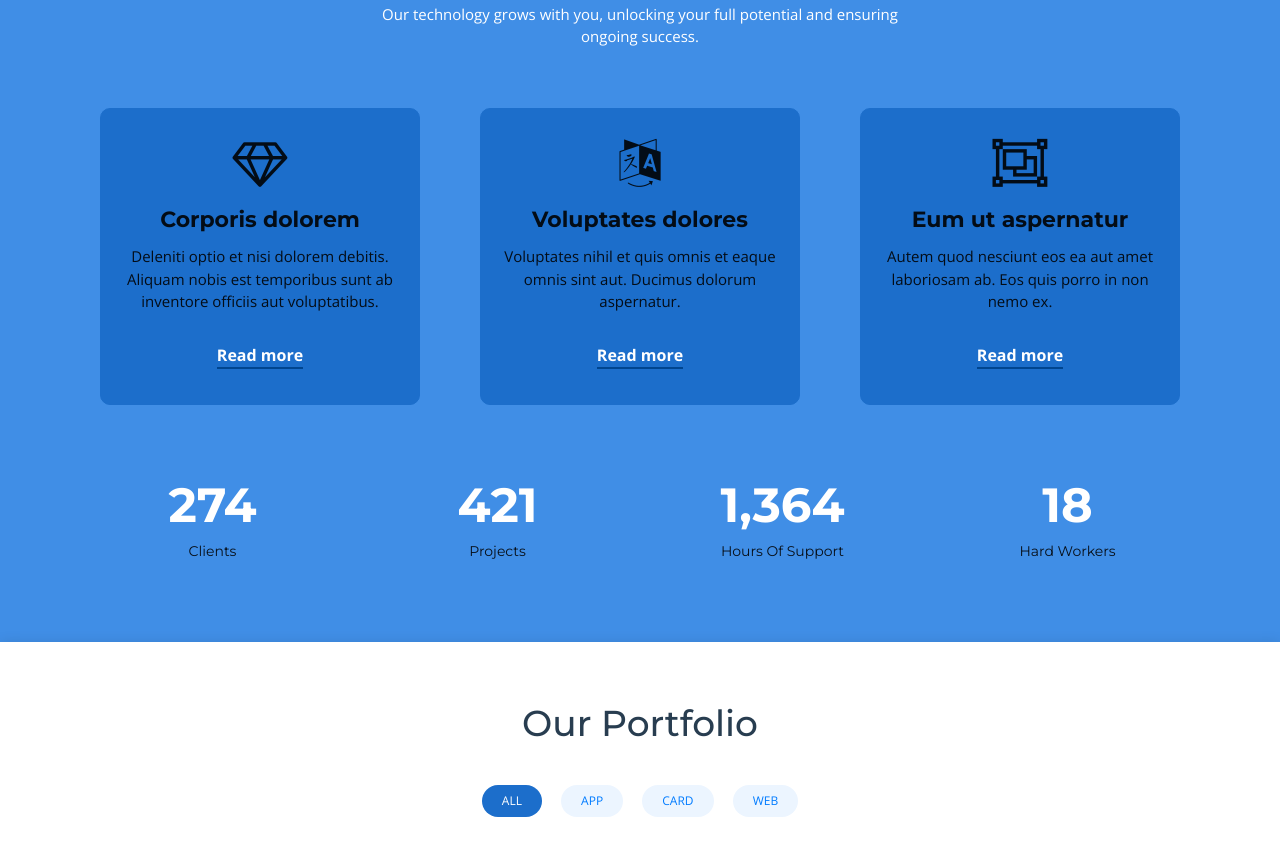
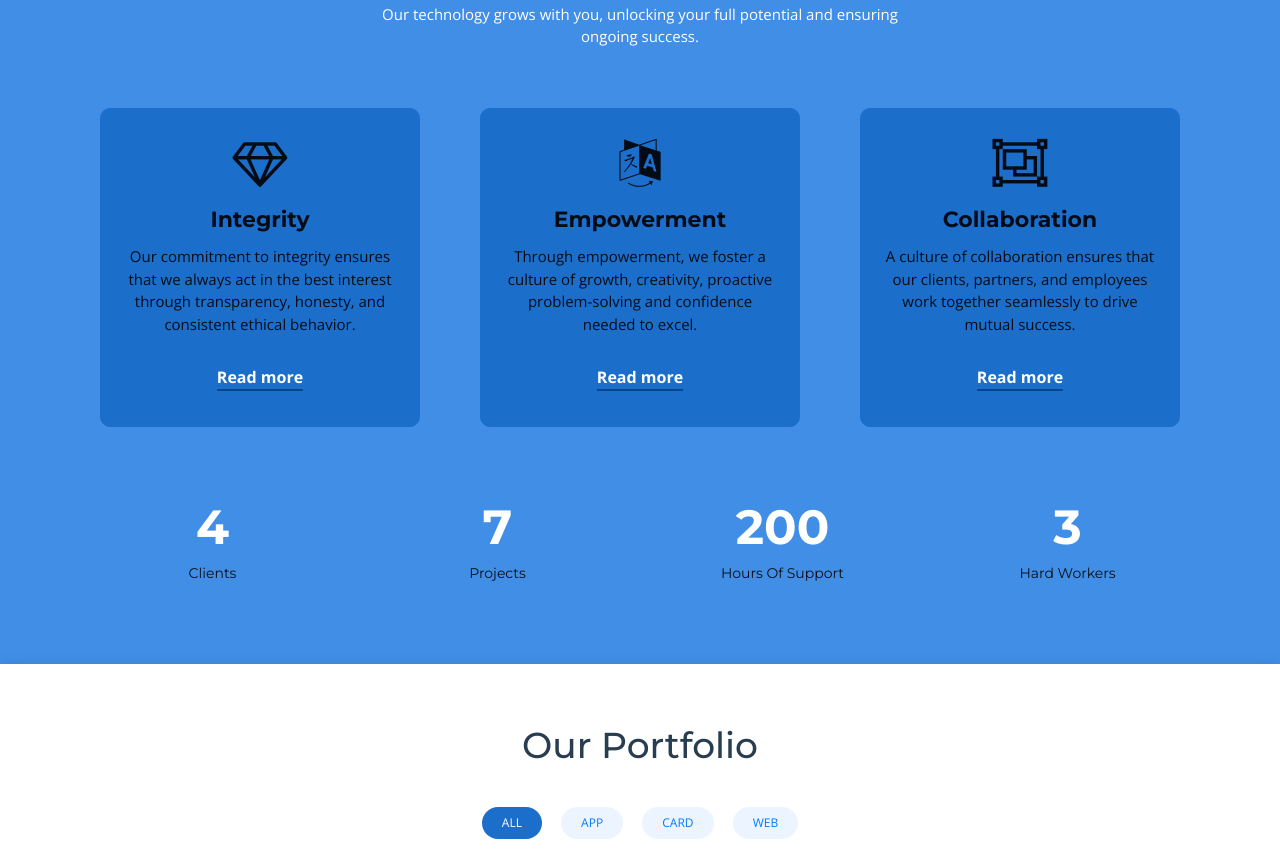
Before and after one commit to zenjutahi/zenjy_inc, a plain HTML site: page index.html in a window 1280 px wide. Shown: the part 3355-4209 px from the top of the page. Drawn offline with nearby package versions, Linux system fonts and the light colour scheme; files whose address does not match are found by name.

Commit message:
Content update - nakama nitech services

```diff
--- a/index.html
+++ b/index.html
@@ -242,8 +242,9 @@
             <div class="card wow bounceInUp">
                 <i class="fa fa-diamond"></i>
               <div class="card-body">
-                <h5 class="card-title">Corporis dolorem</h5>
-                <p class="card-text">Deleniti optio et nisi dolorem debitis. Aliquam nobis est temporibus sunt ab inventore officiis aut voluptatibus.</p>
+                <h5 class="card-title">Integrity</h5>
+                <!-- Our commitment to integrity ensures that we always act in the best interest of our clients, partners, and employees.-->
+                <p class="card-text">Our commitment to integrity ensures that we always act in the best interest through transparency, honesty, and consistent ethical behavior.</p>
                 <a href="#" class="readmore">Read more </a>
               </div>
             </div>
@@ -253,8 +254,8 @@
             <div class="card wow bounceInUp">
                 <i class="fa fa-language"></i>
               <div class="card-body">
-                <h5 class="card-title">Voluptates dolores</h5>
-                <p class="card-text">Voluptates nihil et quis omnis et eaque omnis sint aut. Ducimus dolorum aspernatur.</p>
+                <h5 class="card-title">Empowerment</h5>
+                <p class="card-text">Through empowerment, we foster a culture of growth, creativity, proactive problem-solving and confidence needed to excel.</p>
                 <a href="#" class="readmore">Read more </a>
               </div>
             </div>
@@ -264,8 +265,8 @@
             <div class="card wow bounceInUp">
                 <i class="fa fa-object-group"></i>
               <div class="card-body">
-                <h5 class="card-title">Eum ut aspernatur</h5>
-                <p class="card-text">Autem quod nesciunt eos ea aut amet laboriosam ab. Eos quis porro in non nemo ex. </p>
+                <h5 class="card-title">Collaboration</h5>
+                <p class="card-text">A culture of collaboration ensures that our clients, partners, and employees work together seamlessly to drive mutual success.</p>
                 <a href="#" class="readmore">Read more </a>
               </div>
             </div>
@@ -276,22 +277,22 @@
         <div class="row counters">
 
           <div class="col-lg-3 col-6 text-center">
-            <span data-toggle="counter-up">274</span>
+            <span data-toggle="counter-up">4</span>
             <p>Clients</p>
           </div>
 
           <div class="col-lg-3 col-6 text-center">
-            <span data-toggle="counter-up">421</span>
+            <span data-toggle="counter-up">7</span>
             <p>Projects</p>
           </div>
 
           <div class="col-lg-3 col-6 text-center">
-            <span data-toggle="counter-up">1,364</span>
+            <span data-toggle="counter-up">200</span>
             <p>Hours Of Support</p>
           </div>
 
           <div class="col-lg-3 col-6 text-center">
-            <span data-toggle="counter-up">18</span>
+            <span data-toggle="counter-up">3</span>
             <p>Hard Workers</p>
           </div>
 
@@ -597,7 +598,7 @@
     <!--==========================
       Clients Section
     ============================-->
-    <section id="clients" class="section-bg">
+    <!-- <section id="clients" class="section-bg">
 
       <div class="container">
 
@@ -660,7 +661,7 @@
 
       </div>
 
-    </section>
+    </section> -->
 
     <!--==========================
       Contact Section
@@ -740,7 +741,7 @@
 
           <div class="col-lg-4 col-md-6 footer-info">
             <h4>Nakama NiTech</h4>
-            <p>Experience the difference with Nakama NiTech, where your business problems are our top priority, and our technology is your path to success. Let us help you unlock your business’s full potential through bespoke automation solutions that grow with you and evolve as your needs change.</p>
+            <p>Experience the difference with Nakama NiTech, where your business problems are our top priority, and our technology is your path to success.</p> <!--Let us help you unlock your business’s full potential through bespoke automation solutions that grow with you and evolve as your needs change.-->
           </div>
 
           <div class="col-lg-2 col-md-6 footer-links">
@@ -773,7 +774,7 @@
 
           <div class="col-lg-3 col-md-6 footer-newsletter">
             <h4>Our Newsletter</h4>
-            <p>Our newsletter delivers the latest updates on industry trends, innovative tech solutions, and exclusive insights directly to your inbox. Join our community and never miss out on the tools and knowledge you need to drive your business forward.</p>
+            <p>Our newsletter delivers the latest updates on industry trends, innovative tech solutions, and exclusive insights directly to your inbox.</p> <!--Join our community and never miss out on the tools and knowledge you need to drive your business forward.-->
             <form action="" method="post">
               <input type="email" name="email"><input type="submit"  value="Subscribe">
             </form>
```
